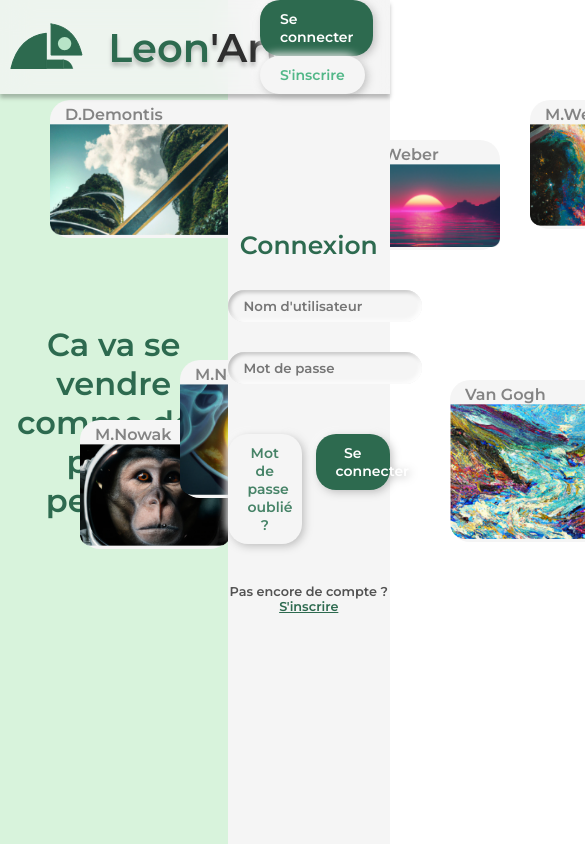
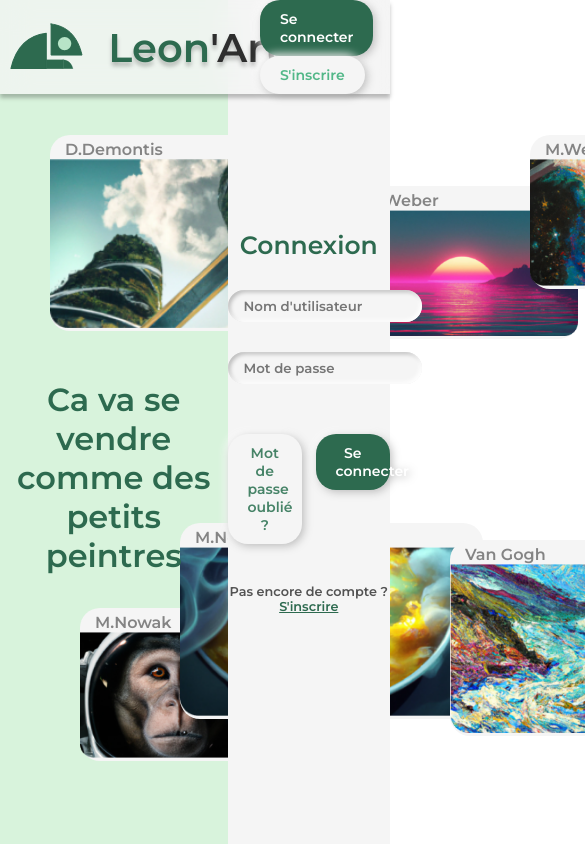
Before and after one commit to Leon-Art-EIP/mvp-leonart.github.io, a React (Create React App) app: page /login in a window 390 px wide. Shown: the top 844 px of the page, 585 px wide, since content can reach past the window. Built offline with nearby package versions, Linux system fonts and the light colour scheme.

Commit message:
responsive cards for login page

```diff
--- a/src/Navbar/Navbar.tsx
+++ b/src/Navbar/Navbar.tsx
@@ -50,7 +50,7 @@ export default function Navbar() {
 
 const NavbarWrapper = styled(Row)`
   position: absolute;
-  z-index: 1;
+  z-index: 2;
   background: #f5f5f5bf;
   min-height: 80px;
   width: 100%;
--- a/src/Pages/Login/Card.tsx
+++ b/src/Pages/Login/Card.tsx
@@ -5,20 +5,20 @@ interface CardProps {
   marginLeft: string;
   author: string;
   image: string;
-  width: string;
+  height: string;
 }
 
 export default function Card(props: CardProps) {
   return (
     <CardWrapper marginTop={props.marginTop} marginLeft={props.marginLeft}>
       <Title>{props.author}</Title>
-      <StyledImg alt={props.image} src={props.image} width={props.width}></StyledImg>
+      <StyledImg alt={props.image} src={props.image} height={props.height}></StyledImg>
     </CardWrapper>
   );
 }
 
-const StyledImg = styled.img<{ width: string }>`
-  width: ${(props) => props.width};
+const StyledImg = styled.img<{ height: string }>`
+  height: ${(props) => props.height};
 `;
 
 const CardWrapper = styled.div<{ marginTop: string; marginLeft: string }>`
--- a/src/Pages/Login/ConnexionDecoration.tsx
+++ b/src/Pages/Login/ConnexionDecoration.tsx
@@ -13,57 +13,57 @@ type CardType = {
   marginLeft: string;
   author: string;
   image: string;
-  width: string;
+  height: string;
 };
 
 export default function ConnexionDecoration() {
   const cards: CardType[] = [
     {
-      marginTop: "100px",
+      marginTop: "16vh",
       marginLeft: "50px",
       author: "D.Demontis",
       image: image12,
-      width: "200px",
+      height: "20vh",
     },
     {
-      marginTop: "140px",
+      marginTop: "22vh",
       marginLeft: "350px",
       author: "M.Weber",
       image: image13,
-      width: "150px",
+      height: "15vh",
     },
     {
-      marginTop: "100px",
+      marginTop: "16vh",
       marginLeft: "530px",
       author: "M.Weber",
       image: image14,
-      width: "150px",
+      height: "15vh",
     },
     {
-      marginTop: "420px",
+      marginTop: "72vh",
       marginLeft: "80px",
       author: "M.Nowak",
       image: image15,
-      width: "150px",
+      height: "15vh",
     },
     {
-      marginTop: "360px",
+      marginTop: "62vh",
       marginLeft: "180px",
       author: "M.Nowak",
       image: image16,
-      width: "200px",
+      height: "20vh",
     },
     {
-      marginTop: "380px",
+      marginTop: "64vh",
       marginLeft: "450px",
       author: "Van Gogh",
       image: image17,
-      width: "200px",
+      height: "20vh",
     },
   ];
 
   return (
-    <ConnexionDecorationRow align="middle" justify="center">
+    <ConnexionDecorationRow justify="center">
       {cards.map((card: CardType) => {
         return (
           <Card
@@ -71,7 +71,7 @@ export default function ConnexionDecoration() {
             marginLeft={card.marginLeft}
             author={card.author}
             image={card.image}
-            width={card.width}
+            height={card.height}
           ></Card>
         );
       })}
@@ -91,6 +91,8 @@ const StyledSlogan = styled.div`
   font-weight: 600;
   font-size: 2rem;
   text-align: center;
+  z-index: 1;
+  margin-top: 45vh;
 `;
 
 const ConnexionDecorationRow = styled(Row)`
```
